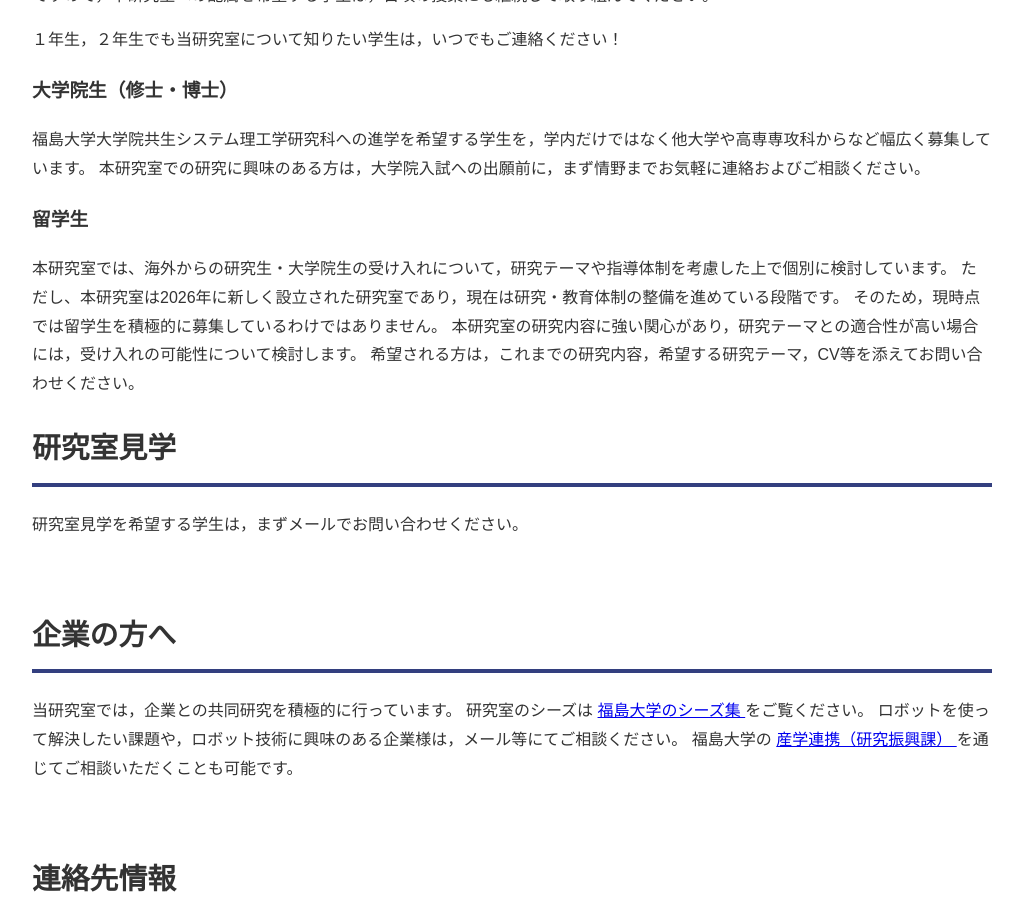
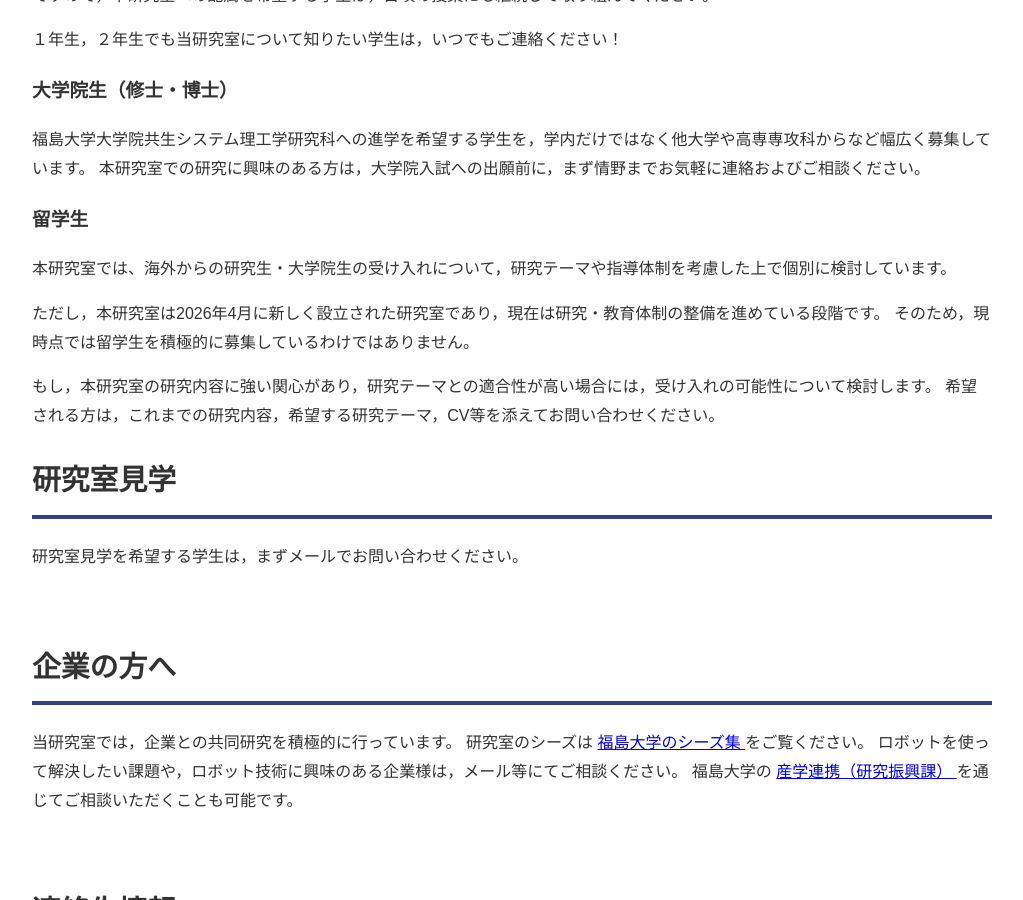
Before and after one commit to rmsi-seino-lab/rmsi-seino-lab.github.io, a Jekyll site: the page built from contact.html, in a window 1280 px wide and 900 px high, scrolled down 713 px. Shown: the whole window, without its empty margins (128-1151 px from the left). Built offline with Jekyll 4.4.1, drawn with Linux system fonts in a browser that asks for light colours.

Commit message:
Update website

```diff
--- a/contact.html
+++ b/contact.html
@@ -36,9 +36,13 @@ lang_url: /en/contact.html
         <h3>留学生</h3>
         <p>
             本研究室では、海外からの研究生・大学院生の受け入れについて，研究テーマや指導体制を考慮した上で個別に検討しています。
-            ただし、本研究室は2026年に新しく設立された研究室であり，現在は研究・教育体制の整備を進めている段階です。
+        </p>
+        <p>
+            ただし，本研究室は2026年4月に新しく設立された研究室であり，現在は研究・教育体制の整備を進めている段階です。
             そのため，現時点では留学生を積極的に募集しているわけではありません。
-            本研究室の研究内容に強い関心があり，研究テーマとの適合性が高い場合には，受け入れの可能性について検討します。
+        </p>
+        <p>
+            もし，本研究室の研究内容に強い関心があり，研究テーマとの適合性が高い場合には，受け入れの可能性について検討します。
             希望される方は，これまでの研究内容，希望する研究テーマ，CV等を添えてお問い合わせください。
         </p>
 
--- a/en/contact.html
+++ b/en/contact.html
@@ -48,8 +48,8 @@ lang_url: /contact.html
     <h3>For International Students</h3>
     <p>
         We may consider accepting international research students and graduate students on a case-by-case basis, depending on the fit between their research interests and the research activities of our laboratory.
-        However, our RMSI Lab was newly established in 2026 and is currently in the process of developing its research and educational environment.
-        Therefore, we are not actively recruiting international students at this time.
+        However, our RMSI Lab was newly established in 2026 and is currently in the process of developing its research and educational environment. <br>
+        Therefore, we are not actively recruiting international students at this time. <br>
         Applicants with a strong interest in our research and a good match with our research topics may contact us to discuss possible opportunities.
         Please include your CV, previous research experience, and the research topic you would like to pursue.
     </p>
```
